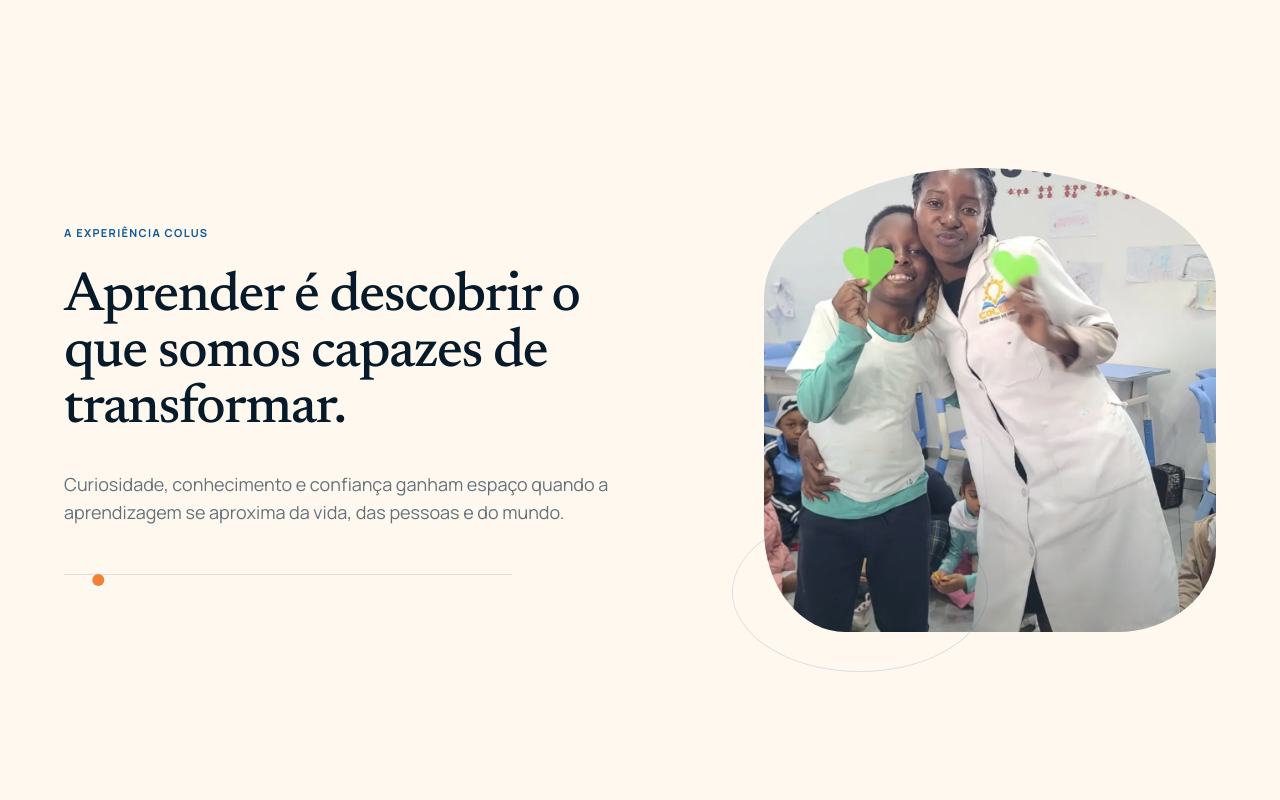
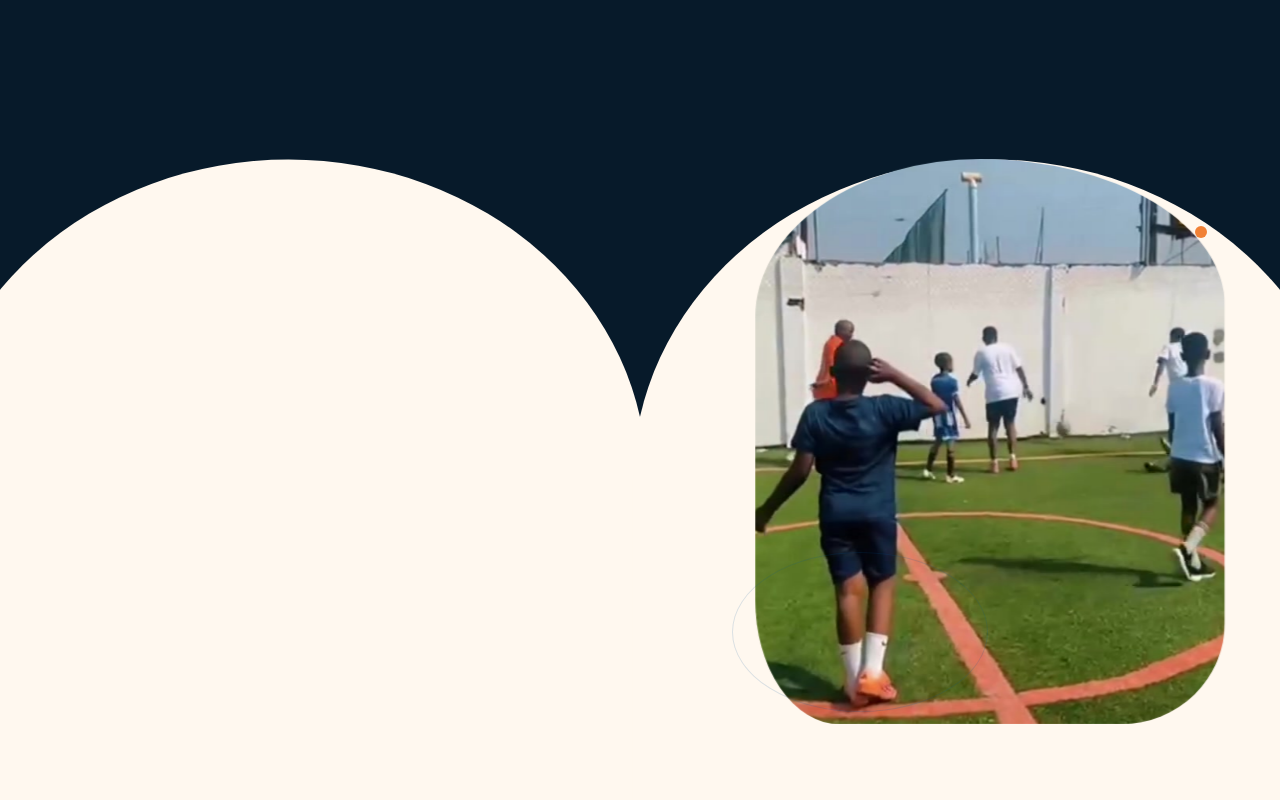
Before and after one commit to rightware-corporations/educore-colegio_universo_dos_sonhos, a React (Vite) app in the folder frontend/: page / in a window 1280 px wide. Shown: the part 1600-2400 px from the top of the page. Built offline with nearby package versions, Linux system fonts and the light colour scheme.

Commit message:
feat: add approved hero to manifesto open-book bridge

```diff
--- a/frontend/src/components/landing/ManifestoSection.tsx
+++ b/frontend/src/components/landing/ManifestoSection.tsx
@@ -10,38 +10,74 @@ export function ManifestoSection() {
 
   const { scrollYProgress } = useScroll({
     target: ref,
-    offset: ["start end", "end start"],
+    offset: ["start start", "end end"],
   });
 
-  const mediaScale = useTransform(scrollYProgress, [0.08, 0.48], [0.9, 1]);
-  const mediaY = useTransform(scrollYProgress, [0.08, 0.55], [72, 0]);
-  const textOpacity = useTransform(scrollYProgress, [0.1, 0.3], [0, 1]);
-  const nodeX = useTransform(scrollYProgress, [0.42, 0.85], ["0%", "280%"]);
+  const pageScaleY = useTransform(scrollYProgress, [0, 0.22], [0.08, 1]);
+  const leftPageX = useTransform(scrollYProgress, [0, 0.22], ["-8%", "0%"]);
+  const rightPageX = useTransform(scrollYProgress, [0, 0.22], ["8%", "0%"]);
+
+  const bridgePosterOpacity = useTransform(scrollYProgress, [0, 0.18, 0.32], [1, 1, 0]);
+  const manifestoMediaOpacity = useTransform(scrollYProgress, [0.15, 0.34], [0, 1]);
+  const mediaScale = useTransform(scrollYProgress, [0, 0.42], [1.06, 1]);
+  const mediaY = useTransform(scrollYProgress, [0, 0.42], ["8vh", "0vh"]);
+
+  const textOpacity = useTransform(scrollYProgress, [0.18, 0.36], [0, 1]);
+  const textY = useTransform(scrollYProgress, [0.18, 0.36], [22, 0]);
+  const nodeX = useTransform(scrollYProgress, [0.38, 0.82], ["0%", "280%"]);
 
   return (
     <section
       ref={ref}
-      id="o-colegio"
-      data-header-theme="light"
-      className="relative min-h-[170vh] scroll-mt-24 overflow-hidden bg-colus-paper"
+      className="relative min-h-[145svh] overflow-hidden bg-colus-ink lg:min-h-[170vh]"
     >
-      <div className="sticky top-0 flex min-h-screen items-center py-24">
-        <div className="mx-auto grid w-full max-w-[1440px] gap-12 px-5 md:px-8 lg:grid-cols-12 lg:px-16">
+      <div
+        data-header-theme="transparent"
+        className="pointer-events-none absolute inset-x-0 top-0 h-[42vh]"
+      />
+      <div
+        data-header-theme="light"
+        className="pointer-events-none absolute inset-x-0 top-[42vh] bottom-0"
+      />
+      <div
+        id="o-colegio"
+        className="pointer-events-none absolute inset-x-0 top-[42vh] scroll-mt-24"
+        aria-hidden="true"
+      />
+
+      <div className="relative min-h-screen lg:sticky lg:top-0">
+        {!reduceMotion && (
+          <div className="pointer-events-none absolute inset-0 z-0 overflow-hidden">
+            <motion.div
+              style={{ scaleY: pageScaleY, x: leftPageX }}
+              className="absolute bottom-0 left-[-4%] h-[115%] w-[56%] origin-bottom rounded-t-[52%] bg-colus-paper"
+            />
+            <motion.div
+              style={{ scaleY: pageScaleY, x: rightPageX }}
+              className="absolute bottom-0 right-[-4%] h-[115%] w-[56%] origin-bottom rounded-t-[52%] bg-colus-paper"
+            />
+          </div>
+        )}
+
+        {reduceMotion && <div className="absolute inset-0 bg-colus-paper" />}
+
+        <div className="relative z-10 mx-auto grid min-h-screen w-full max-w-[1440px] gap-10 px-5 py-24 md:px-8 lg:grid-cols-12 lg:items-center lg:gap-12 lg:px-16">
           <motion.div
-            style={reduceMotion ? undefined : { opacity: textOpacity }}
-            className="self-center lg:col-span-7"
+            style={reduceMotion ? undefined : { opacity: textOpacity, y: textY }}
+            className="order-2 self-center lg:order-1 lg:col-span-7"
           >
             <p className="text-[11px] font-bold uppercase tracking-[0.12em] text-colus-deep-blue">
               A experiência COLUS
             </p>
-            <h2 className="mt-7 max-w-[16ch] font-editorial text-[clamp(42px,4.3vw,68px)] font-medium leading-[1.02] tracking-[-.025em] text-colus-ink">
+            <h2 className="mt-6 max-w-[16ch] font-editorial text-[clamp(38px,4.3vw,68px)] font-medium leading-[1.02] tracking-[-.025em] text-colus-ink">
               Aprender é descobrir o que somos capazes de transformar.
             </h2>
-            <p className="mt-8 max-w-[56ch] text-base leading-7 text-colus-muted md:text-lg">
+
+            <p className="mt-7 max-w-[56ch] text-[15px] leading-7 text-colus-muted md:text-lg">
               Curiosidade, conhecimento e confiança ganham espaço quando a aprendizagem se aproxima da vida, das pessoas e do mundo.
             </p>
 
-            <div className="mt-12 h-px max-w-md bg-black/10">
+            <div className="mt-10 h-px max-w-md bg-black/10">
               <motion.span
                 style={reduceMotion ? undefined : { x: nodeX }}
                 className="block h-3 w-3 -translate-y-[5px] rounded-full bg-colus-orange"
@@ -49,19 +85,44 @@ export function ManifestoSection() {
             </div>
           </motion.div>
 
-          <div className="relative lg:col-span-5">
+          <div className="relative order-1 min-h-[54svh] lg:order-2 lg:col-span-5 lg:min-h-0">
             <motion.div
               style={reduceMotion ? undefined : { scale: mediaScale, y: mediaY }}
-              className="relative mx-auto h-[58vh] min-h-[460px] max-w-[480px] overflow-hidden rounded-[48%_52%_22%_18%/28%_26%_18%_22%]"
+              className="relative mx-auto h-[54svh] min-h-[420px] max-w-[500px] overflow-hidden rounded-[48%_52%_22%_18%/28%_26%_18%_22%] lg:h-[68vh]"
             >
-              <LandingMedia
-                kind="image"
-                src={`${MEDIA_ROOT}/02-manifesto/COLUS-MANIFESTO-HUMANO-001.webp`}
-                alt="Momento humano da experiência COLUS"
-              />
-              <div className="absolute inset-0 bg-gradient-to-t from-colus-ink/20 via-transparent to-transparent" />
+              {!reduceMotion && (
+                <motion.div
+                  style={{ opacity: bridgePosterOpacity }}
+                  className="absolute inset-0"
+                  aria-hidden="true"
+                >
+                  <LandingMedia
+                    kind="image"
+                    src={`${MEDIA_ROOT}/01-hero/poster/COLUS-HERO-POSTER-001.jpg`}
+                    alt=""
+                  />
+                </motion.div>
+              )}
+
+              <motion.div
+                style={reduceMotion ? undefined : { opacity: manifestoMediaOpacity }}
+                className="absolute inset-0"
+              >
+                <LandingMedia
+                  kind="image"
+                  src={`${MEDIA_ROOT}/02-manifesto/COLUS-MANIFESTO-HUMANO-001.webp`}
+                  alt="Momento humano da experiência COLUS"
+                />
+              </motion.div>
+
+              <div className="absolute inset-0 bg-gradient-to-t from-colus-ink/18 via-transparent to-transparent" />
             </motion.div>
-            <div className="pointer-events-none absolute -bottom-10 -left-8 h-40 w-64 rounded-[50%] border border-colus-deep-blue/15" />
+
+            <div className="pointer-events-none absolute -bottom-8 -left-4 h-32 w-56 rounded-[50%] border border-colus-deep-blue/15 lg:-bottom-10 lg:-left-8 lg:h-40 lg:w-64" />
+            <span
+              aria-hidden="true"
+              className="pointer-events-none absolute -right-1 top-[18%] h-3 w-3 rounded-full bg-colus-orange lg:right-[2%]"
+            />
           </div>
         </div>
       </div>
```
